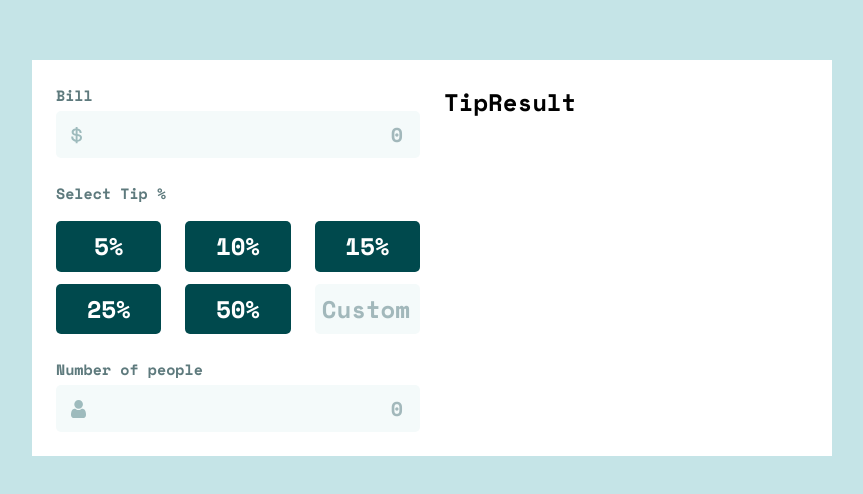
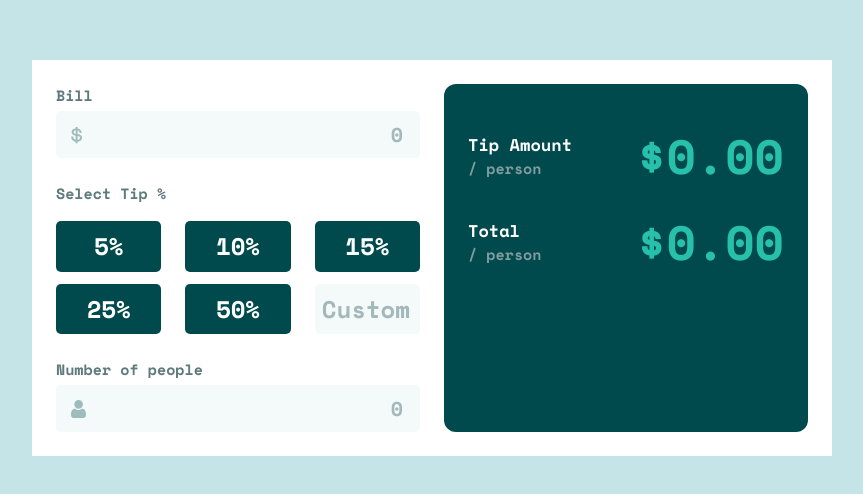
Before and after one commit to Tomas-Arrativel/tip-calculator, a React (Vite) app: page / in a window 1280 px wide. Shown: the part 142-636 px from the top of the page, without its empty margins (208-1071 px from the left). Built offline with nearby package versions, Linux system fonts and the light colour scheme.

Commit message:
Making the tip results and the styling

```diff
--- a/src/containers/TipResult/TipResult.module.css
+++ b/src/containers/TipResult/TipResult.module.css
@@ -1,3 +1,36 @@
 .container {
   flex: 1;
+  background-color: var(--dark-cyan);
+  border-radius: 0.5rem;
 }
+
+.tips {
+  display: flex;
+  justify-content: space-between;
+  align-items: center;
+  margin-top: 1.5rem;
+  padding: 0 1rem;
+}
+.tips:last-child {
+  margin-top: 0.6rem;
+}
+
+/* Text styling */
+.textCont {
+  display: flex;
+  flex-direction: column;
+}
+.textCont p {
+  font-size: 17px;
+  color: var(--white);
+}
+.textCont span {
+  font-size: 15px;
+  color: var(--grayish-cyan);
+}
+
+/* Result of the tip styling */
+.tipNumbers {
+  color: var(--cyan);
+  font-size: 2rem;
+}
--- a/src/containers/TipResult/TipResult.tsx
+++ b/src/containers/TipResult/TipResult.tsx
@@ -1,7 +1,25 @@
 import styles from './TipResult.module.css';
 
 const TipResult = () => {
-  return <section className={styles.container}>TipResult</section>;
+  return (
+    <section className={styles.container}>
+      <div className={styles.tips}>
+        <div className={styles.textCont}>
+          <p>Tip Amount</p>
+          <span>/ person</span>
+        </div>
+        <p className={styles.tipNumbers}>$0.00</p>
+      </div>
+
+      <div className={styles.tips}>
+        <div className={styles.textCont}>
+          <p>Total</p>
+          <span>/ person</span>
+        </div>
+        <p className={styles.tipNumbers}>$0.00</p>
+      </div>
+    </section>
+  );
 };
 
 export default TipResult;
```
